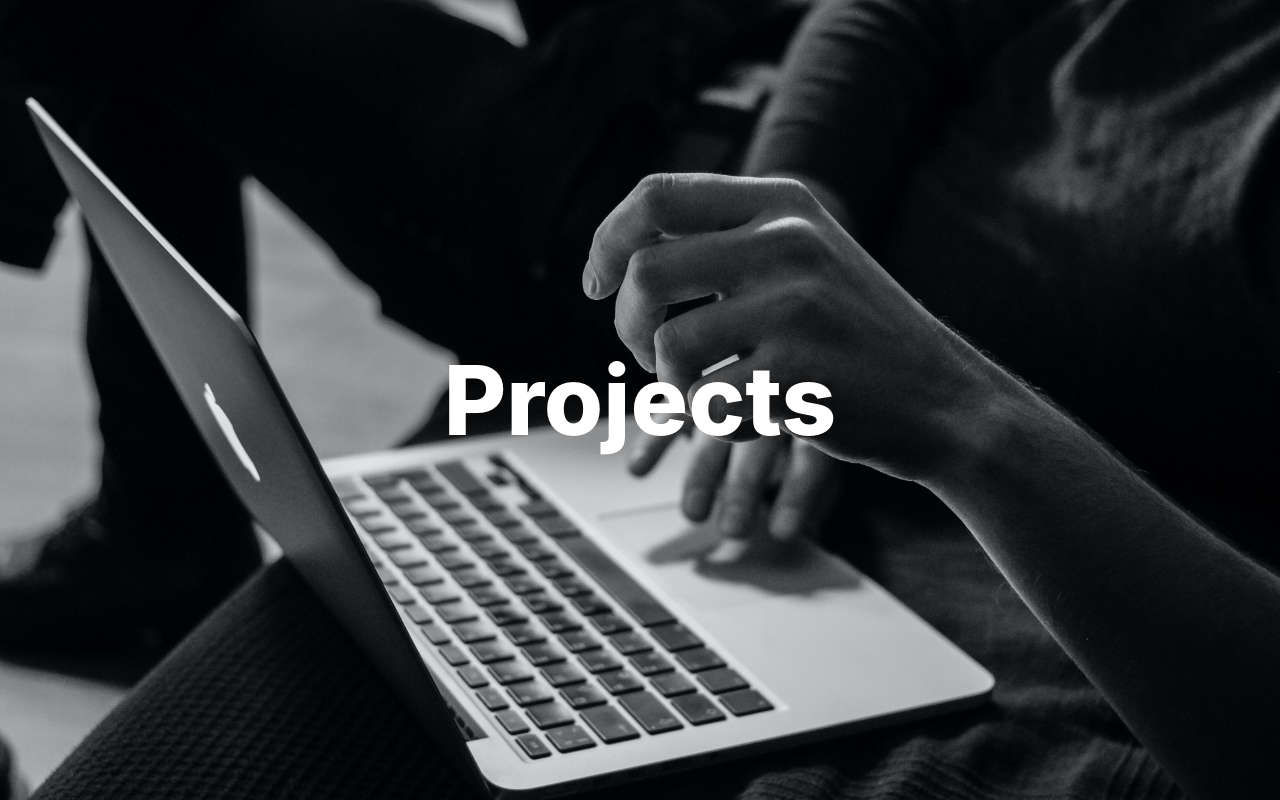
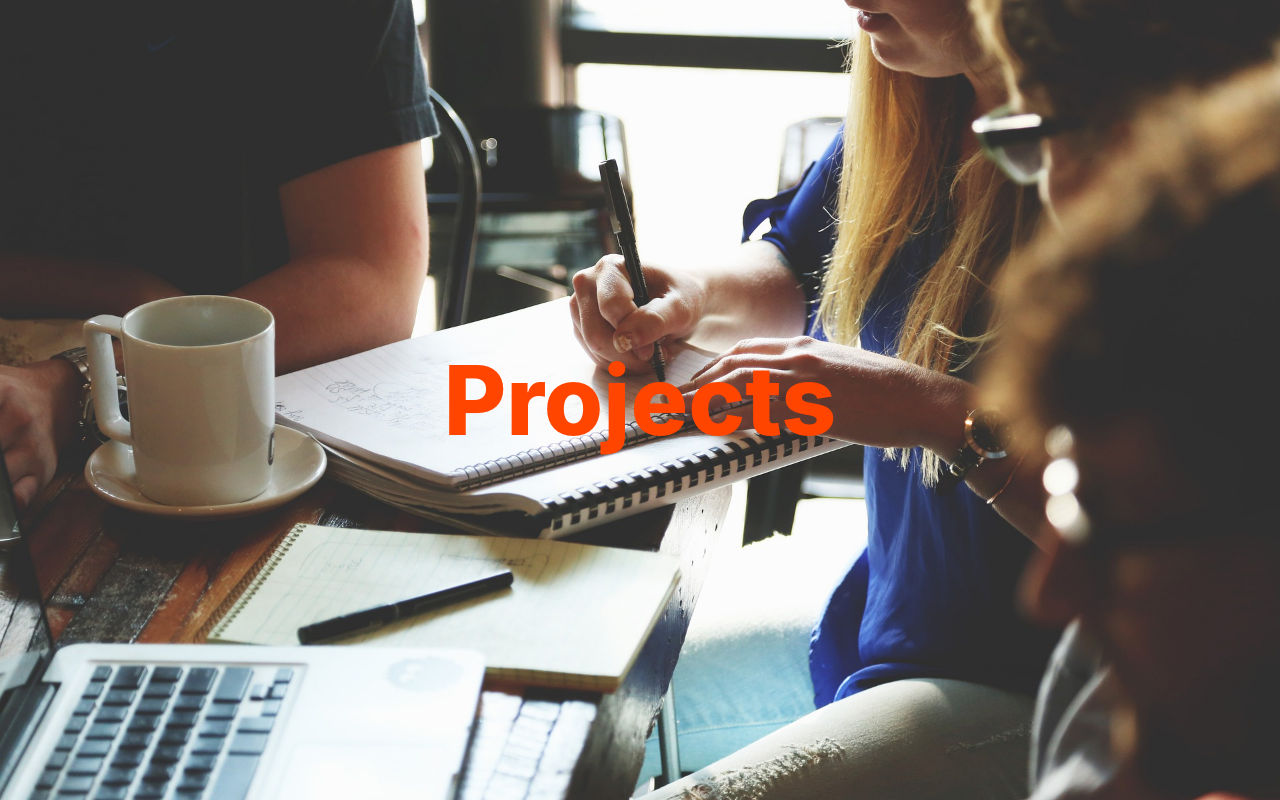
Before and after one commit to rajpatel2435/raj_portfolio, a Next.js app: page /Projects in a window 1280 px wide. Built offline with nearby package versions, Linux system fonts and the light colour scheme.

Commit message:
info update

```diff
--- a/pages/Project_info.tsx
+++ b/pages/Project_info.tsx
@@ -57,7 +57,7 @@ const Home: NextPage = () => {
   </Link>
  </div>
 
-        <div className=" border-yellow-500 border-[6px] lg:text-8xl panel flex justify-center dsa items-center bg-black text-green-500 text-4xl transition ease-in-out font-extrabold  hover:scale-125" id="component">
+        <div className=" border-yellow-500 border-[6px] lg:text-8xl panel flex justify-center dsa items-center bg-black text-green-500 text-4xl transition ease-in-out font-extrabold hover:text-green" id="component">
           <Link href='Data_sorting' ref={Data_sorting} >
           <a className='hover:'>Data_Sorting</a>
         </Link>
--- a/styles/globals.css
+++ b/styles/globals.css
@@ -194,14 +194,14 @@ min-height: 100vh;
 
 }
 .pros{
-  background-image: url('../pages/Images/sergey-zolkin-_UeY8aTI6d0-unsplash.jpg');
+  background-image: url('../pages/Images/startup-594090_1920.jpg');
   background-repeat:no-repeat;
   -webkit-background-size:cover;
   -moz-background-size:cover;
   -o-background-size:cover;
   background-size:cover;
   background-position:center;
-  color:white;
+  color:orangered;
 }
 .ds{
   background-image: url('../pages/Images/luke-chesser-JKUTrJ4vK00-unsplash.jpg');
```
Also changed, not shown: pages/Images/startup-594090_1920.jpg (added).
